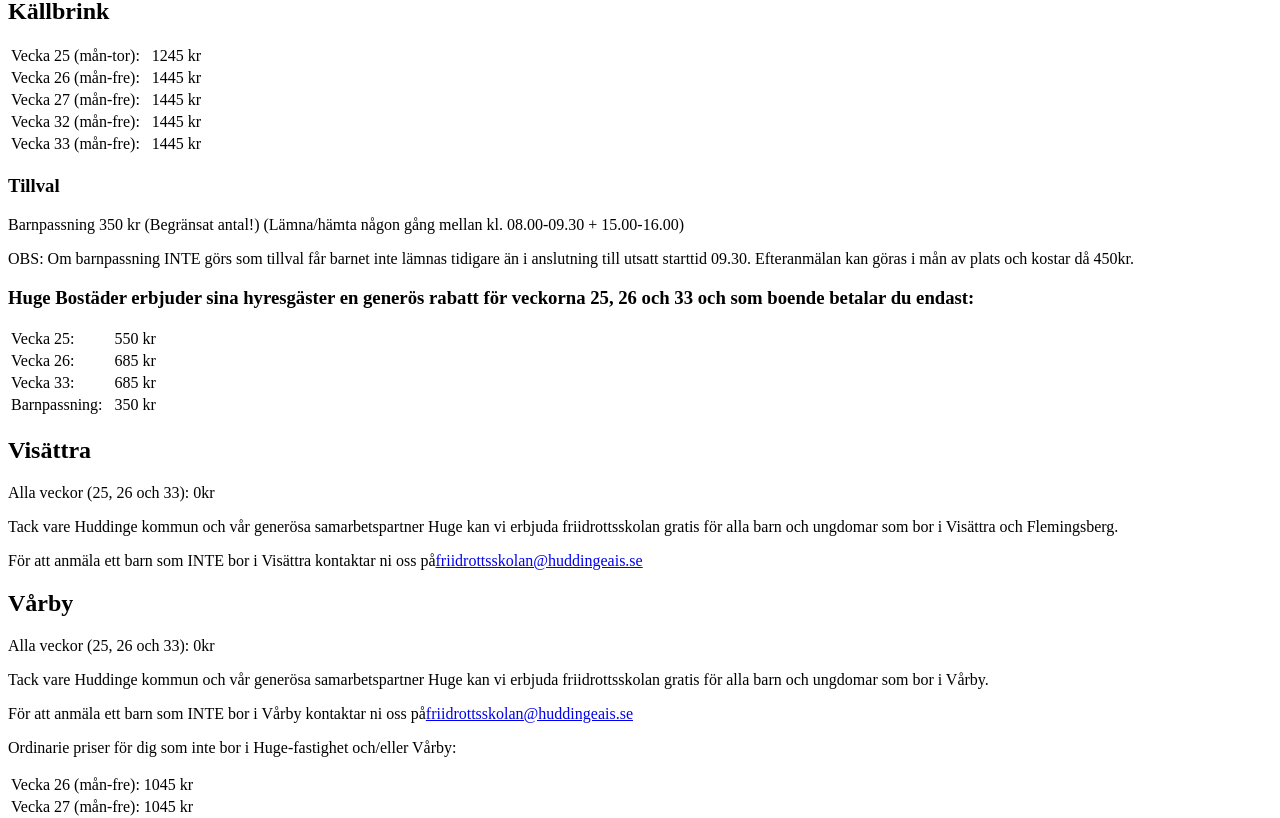
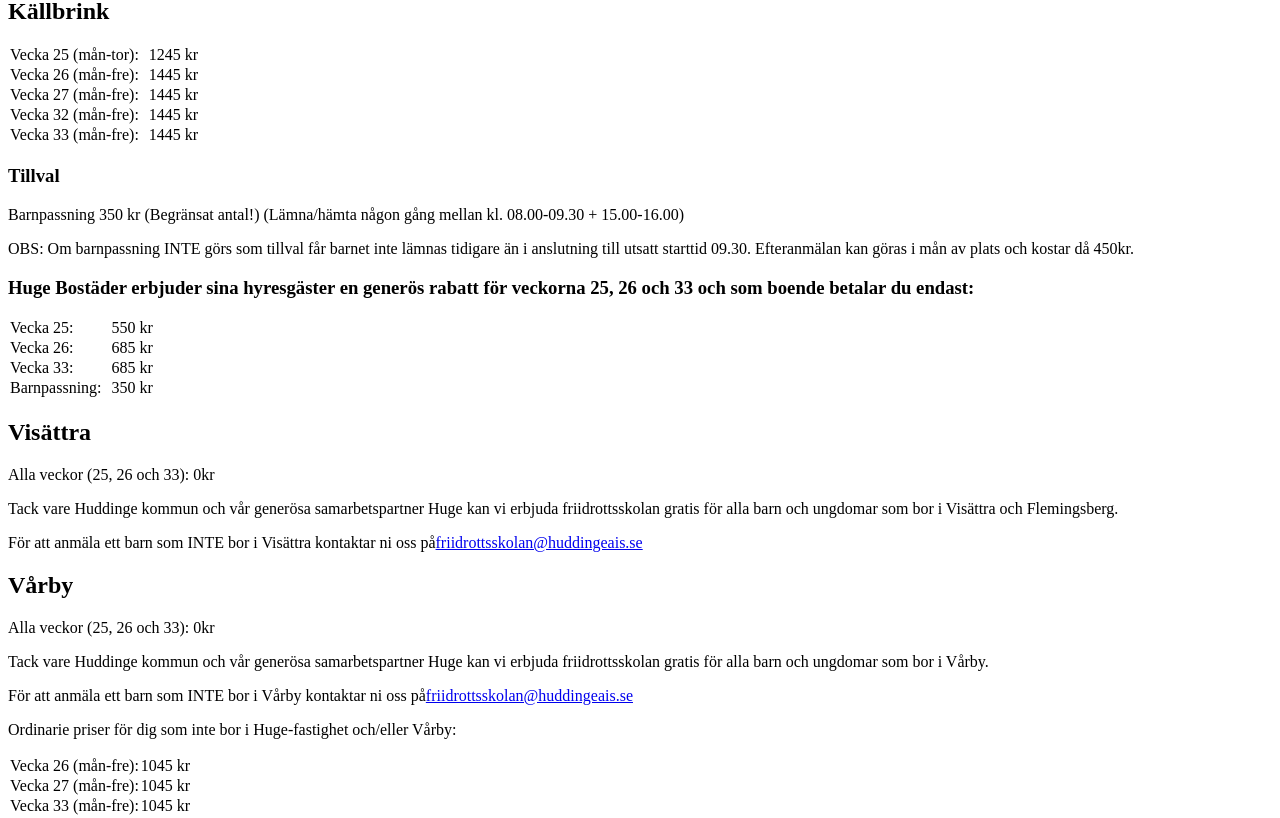
Before and after one commit to assarbertil/friidrottsskola, a Next.js app: page /sv/priser in a window 1280 px wide. Shown: the part 220-1038 px from the top of the page. Built offline with nearby package versions, Linux system fonts and the light colour scheme.

Commit message:
added export script

```diff
--- a/components/Footer.jsx
+++ b/components/Footer.jsx
@@ -3,7 +3,7 @@
     <footer className="w-full mt-24 bg-gray-900">
       <div className="container mx-auto">
         <p className="py-4 text-sm text-center text-gray-200">
-          Copyright © 2019, 2020 Dataclasson. All Rights Reserved.
+          Copyright © 2019, 2021 Dataclasson. All Rights Reserved.
         </p>
       </div>
     </footer>
--- a/components/Hero.jsx
+++ b/components/Hero.jsx
@@ -1,7 +1,7 @@
 export default function Hero() {
   return (
     <header>
-      <h1 className="my-6 text-5xl leading-snug text-center md:text-7xl">
+      <h1 className="my-6 text-5xl leading-loose text-center md:text-7xl">
         Huddinge AIS <br />
         Friidrottsskola 2021
       </h1>
--- a/package.json
+++ b/package.json
@@ -4,7 +4,9 @@
   "scripts": {
     "dev": "next",
     "build": "next build",
-    "start": "next start"
+    "start": "next start",
+    "export": "next export"
+
   },
   "dependencies": {
     "@headlessui/react": "^0.3.1",
@@ -16,6 +18,7 @@
     "postcss": "^8.2.4",
     "react": "^17.0.1",
     "react-dom": "^17.0.1",
+    "react-modal": "^3.12.1",
     "remark": "13.0.0",
     "remark-html": "13.0.1",
     "tailwindcss": "^2.0.2"
--- a/pages/index.js
+++ b/pages/index.js
@@ -61,11 +61,6 @@
           </div>
 
           <div className="flex flex-col justify-center mt-20 text-xl md:space-x-12 md:flex-row">
-            <Link href="/sv/anmal">
-              <a className="flex-none w-full px-10 py-4 mb-4 text-center bg-green-600 rounded-lg md:w-64 md:flex-none hover:bg-green-700 text-gray-50">
-                Anmälan
-              </a>
-            </Link>
             <Link href="/sv/jobba">
               <a className="flex-none w-full px-10 py-4 mb-4 text-center bg-green-600 rounded-lg md:w-64 md:flex-none hover:bg-green-700 text-gray-50">
                 Jobba på lägret
--- a/pages/sv/priser.js
+++ b/pages/sv/priser.js
@@ -21,24 +21,24 @@
             <table>
               <tbody>
                 <tr>
-                  <td>Vecka 25 (mån-tor): </td>
-                  <td>1245 kr</td>
+                  <td style={{ padding: 0 }}>Vecka 25 (mån-tor): </td>
+                  <td style={{ padding: 0 }}>1245 kr</td>
                 </tr>
                 <tr>
-                  <td>Vecka 26 (mån-fre):  </td>
-                  <td>1445 kr</td>
+                  <td style={{ padding: 0 }}>Vecka 26 (mån-fre):  </td>
+                  <td style={{ padding: 0 }}>1445 kr</td>
                 </tr>
                 <tr>
-                  <td>Vecka 27 (mån-fre):  </td>
-                  <td>1445 kr</td>
+                  <td style={{ padding: 0 }}>Vecka 27 (mån-fre):  </td>
+                  <td style={{ padding: 0 }}>1445 kr</td>
                 </tr>
                 <tr>
-                  <td>Vecka 32 (mån-fre):  </td>
-                  <td>1445 kr</td>
+                  <td style={{ padding: 0 }}>Vecka 32 (mån-fre):  </td>
+                  <td style={{ padding: 0 }}>1445 kr</td>
                 </tr>
                 <tr>
-                  <td>Vecka 33 (mån-fre):  </td>
-                  <td>1445 kr</td>
+                  <td style={{ padding: 0 }}>Vecka 33 (mån-fre):  </td>
+                  <td style={{ padding: 0 }}>1445 kr</td>
                 </tr>
               </tbody>
             </table>
@@ -61,20 +61,20 @@
             <table>
               <tbody>
                 <tr>
-                  <td>Vecka 25: </td>
-                  <td>550 kr</td>
+                  <td style={{ padding: 0 }}>Vecka 25: </td>
+                  <td style={{ padding: 0 }}>550 kr</td>
                 </tr>
                 <tr>
-                  <td>Vecka 26:  </td>
-                  <td>685 kr</td>
+                  <td style={{ padding: 0 }}>Vecka 26:  </td>
+                  <td style={{ padding: 0 }}> 685 kr</td>
                 </tr>
                 <tr>
-                  <td>Vecka 33:  </td>
-                  <td>685 kr</td>
+                  <td style={{ padding: 0 }}>Vecka 33:  </td>
+                  <td style={{ padding: 0 }}>685 kr</td>
                 </tr>
                 <tr>
-                  <td>Barnpassning:  </td>
-                  <td>350 kr</td>
+                  <td style={{ padding: 0 }}>Barnpassning:  </td>
+                  <td style={{ padding: 0 }}>350 kr</td>
                 </tr>
               </tbody>
             </table>
@@ -113,16 +113,16 @@
             <table>
               <tbody>
                 <tr>
-                  <td>Vecka 26 (mån-fre):</td>
-                  <td>1045 kr</td>
+                  <td style={{ padding: 0 }}>Vecka 26 (mån-fre):</td>
+                  <td style={{ padding: 0 }}>1045 kr</td>
                 </tr>
                 <tr>
-                  <td>Vecka 27 (mån-fre):</td>
-                  <td>1045 kr</td>
+                  <td style={{ padding: 0 }}>Vecka 27 (mån-fre):</td>
+                  <td style={{ padding: 0 }}>1045 kr</td>
                 </tr>
                 <tr>
-                  <td>Vecka 33 (mån-fre):</td>
-                  <td>1045 kr</td>
+                  <td style={{ padding: 0 }}>Vecka 33 (mån-fre):</td>
+                  <td style={{ padding: 0 }}>1045 kr</td>
                 </tr>
               </tbody>
             </table>
--- a/pages/sv/varby.js
+++ b/pages/sv/varby.js
@@ -18,6 +18,7 @@
         <Anmal />
         <main>
           <MainText>
+            <p className="underline">Platsinformation kommer</p>
             <h3>HAIS friidrottsskola 2008-2015</h3>
             <p>
               Friidrottsskolan är ett läger på dagtid för barn och ungdomar
--- a/pages/sv/visattra.js
+++ b/pages/sv/visattra.js
@@ -1,5 +1,6 @@
 import Layout from "../../components/layout";
 import Head from "next/head";
+import Modal from "react-modal";
 
 import Title from "../../components/Title";
 import MainText from "../../components/MainText";
--- a/tailwind.config.js
+++ b/tailwind.config.js
@@ -16,6 +16,12 @@
         DEFAULT: {
           css: {
             color: "white",
+            td: {
+              paddingTop: "0",
+              paddingRight: "0",
+              paddingLeft: "0",
+              paddingBottom: "0",
+            },
           },
         },
       }),
```
Also changed, not shown: components/Anmal.jsx (+3 -7 lines), pages/sv/anmal.js (+15 -13 lines), pages/sv/kallbrink.js (+7 -4 lines), pages/sv/kontakt.js (+9 -3 lines), 1 other file (tests, documents, lock files or other folders).
